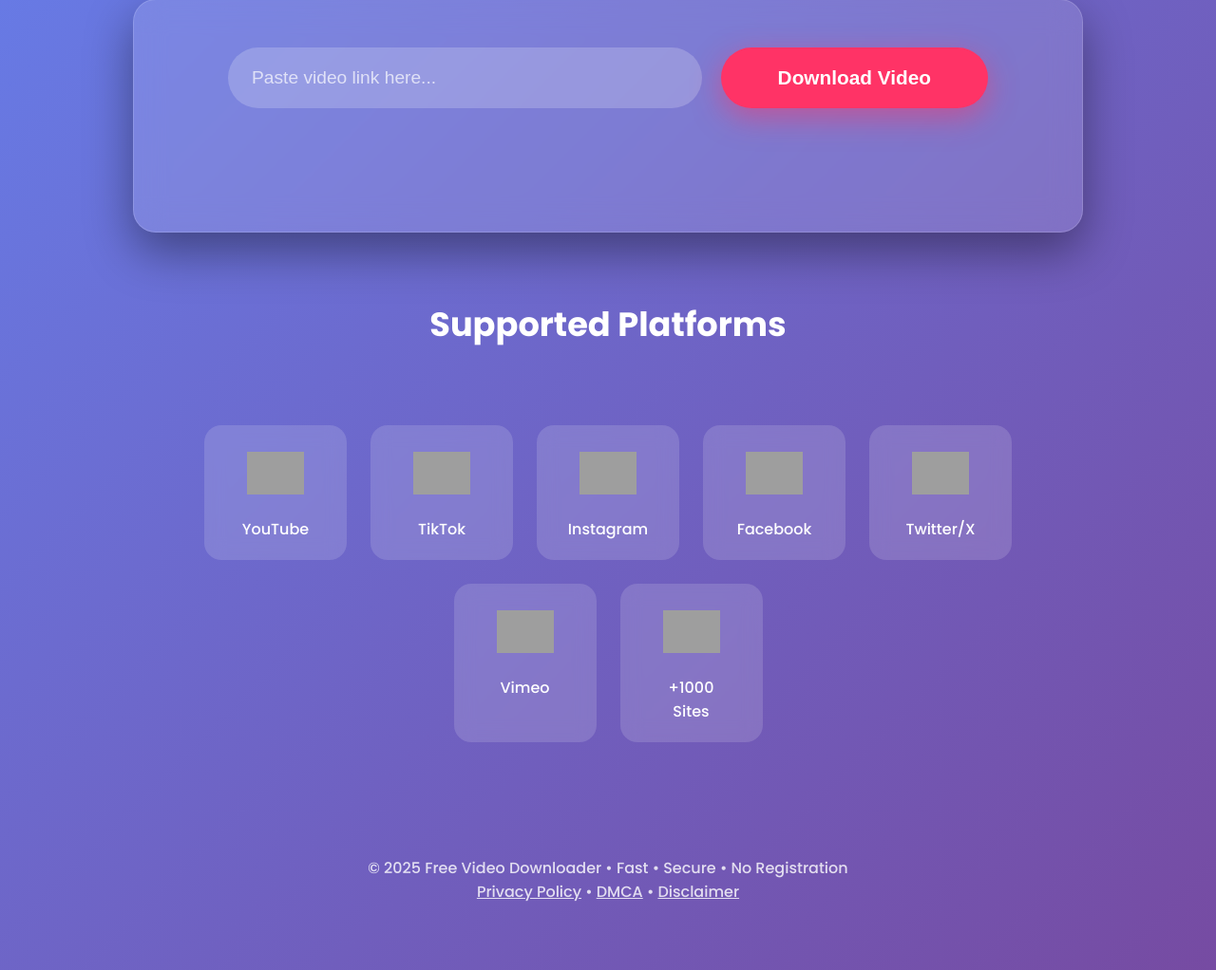
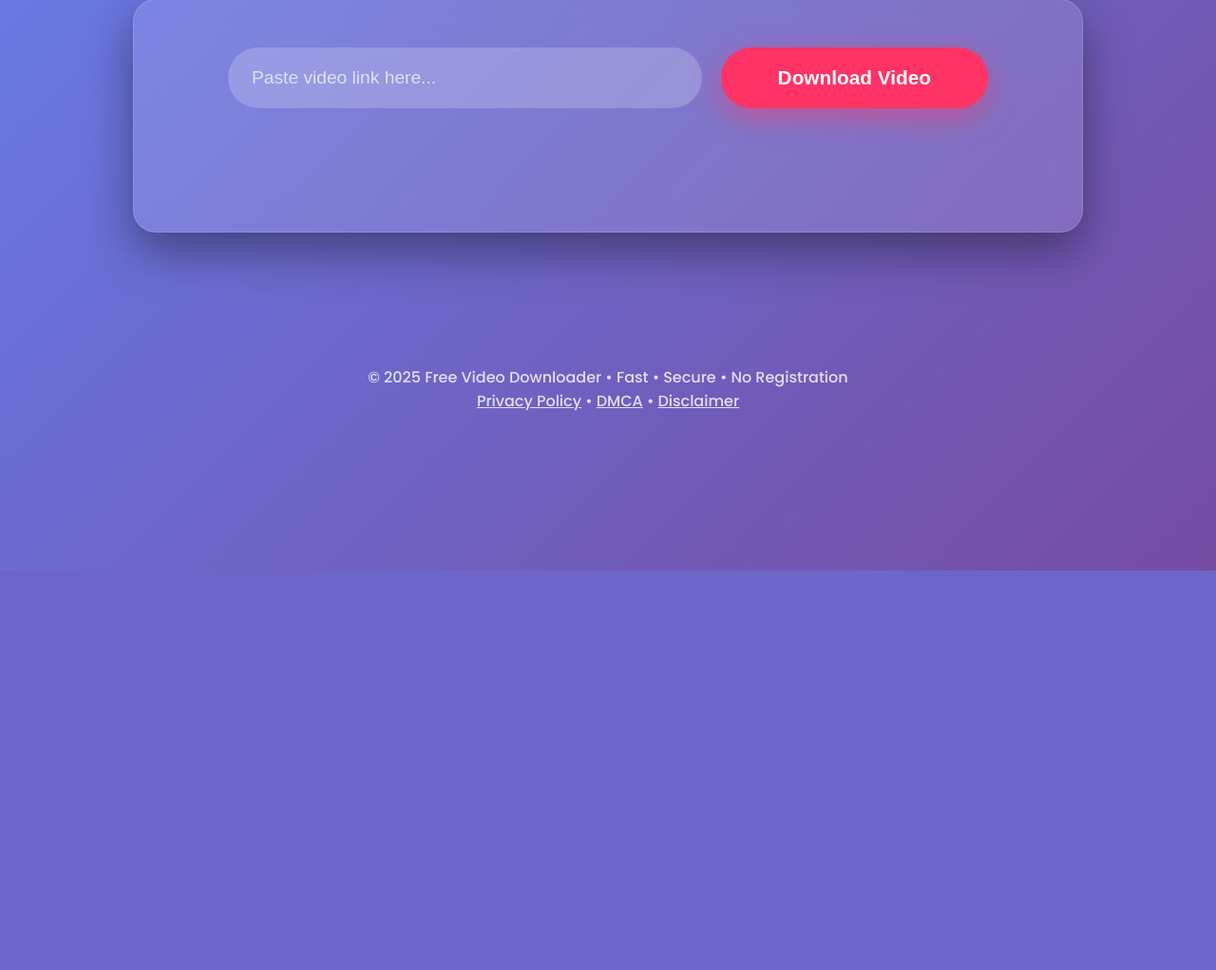
Before and after one commit to toktokbuzz-droid/video-downloader, a Flask app: page / in a window 1280 px wide. Shown: the part 199-1221 px from the top of the page at 95% size. After the commit the page ends 800 px from the top, so only its background shows below. Run offline with Flask 3, Linux system fonts and the light colour scheme; grey boxes are pictures that could not be loaded.

Commit message:
Update index.html

```diff
--- a/templates/index.html
+++ b/templates/index.html
@@ -3,18 +3,11 @@
 <head>
   <meta charset="UTF-8" />
   <meta name="viewport" content="width=device-width, initial-scale=1.0"/>
-  <title>Free Video Downloader – YouTube, TikTok, Instagram & More</title>
-  <meta name="description" content="Download videos from YouTube, TikTok, Instagram, Facebook & 1000+ sites in HD with just one click. Fast, free, no signup!"/>
+  <title>Free Video Downloader – One Click HD Download</title>
+  <meta name="description" content="Paste any video link & download instantly in best quality. YouTube, TikTok, Instagram, Facebook & more."/>
 
-  <!-- SEO -->
-  <meta property="og:title" content="Free Video Downloader – One Click HD Download" />
-  <meta property="og:description" content="Paste link → Click Download → Video saved instantly!" />
-  <meta property="og:image" content="https://yourdomain.com/preview.jpg" />
-
-  <link href="https://fonts.googleapis.com/css2?family=Poppins:wght@500;600;700&display=swap" rel="stylesheet">
-
-  <!-- Google AdSense Auto Ads (ON) -->
-  <script async src="https://pagead2.googlesyndication.com/pagead/js/adsbygoogle.js?client=ca-pub-8700297475775171"
+  <!-- Google AdSense Auto Ads -->
+  <script async src="https://pagead2.googlesyndication.com/pagead/js/adsbygoogle.js?client=ca-pub-ca-pub-8700297475775171"
        crossorigin="anonymous"></script>
   <script>
        (adsbygoogle = window.adsbygoogle || []).push({
@@ -23,6 +16,7 @@
        });
   </script>
 
+  <link href="https://fonts.googleapis.com/css2?family=Poppins:wght@500;600;700&display=swap" rel="stylesheet">
   <style>
     * { margin:0; padding:0; box-sizing:border-box; }
     body {
@@ -35,16 +29,8 @@
     }
     .container { max-width: 1000px; margin: 0 auto; }
 
-    h1 {
-      font-size: 3rem;
-      margin-bottom: 15px;
-      text-shadow: 0 4px 15px rgba(0,0,0,0.4);
-    }
-    p {
-      font-size: 1.3rem;
-      opacity: 0.9;
-      margin-bottom: 50px;
-    }
+    h1 { font-size: 3rem; margin-bottom: 15px; text-shadow: 0 4px 15px rgba(0,0,0,0.4); }
+    p { font-size: 1.3rem; opacity: 0.9; margin-bottom: 50px; }
 
     .card {
       background: rgba(255,255,255,0.12);
@@ -56,91 +42,33 @@
     }
 
     .input-box {
-      display: flex;
-      gap: 20px;
-      max-width: 800px;
-      margin: 0 auto 30px;
-      flex-wrap: wrap;
-      justify-content: center;
+      display: flex; gap: 20px; max-width: 800px; margin: 0 auto 30px;
+      flex-wrap: wrap; justify-content: center;
     }
     #urlInput {
-      flex: 1;
-      min-width: 300px;
-      padding: 20px 25px;
-      font-size: 1.2rem;
-      border: none;
-      border-radius: 50px;
-      background: rgba(255,255,255,0.2);
-      color: white;
-      outline: none;
+      flex: 1; min-width: 300px; padding: 20px 25px; font-size: 1.2rem;
+      border: none; border-radius: 50px; background: rgba(255,255,255,0.2); color: white;
     }
     #urlInput::placeholder { color: rgba(255,255,255,0.7); }
 
     #downloadBtn {
-      padding: 20px 60px;
-      background: #ff3366;
-      color: white;
-      border: none;
-      border-radius: 50px;
-      font-size: 1.3rem;
-      font-weight: 600;
-      cursor: pointer;
+      padding: 20px 60px; background: #ff3366; color: white; border: none;
+      border-radius: 50px; font-size: 1.3rem; font-weight: 600; cursor: pointer;
       box-shadow: 0 10px 30px rgba(255,51,102,0.5);
-      transition: 0.3s;
     }
-    #downloadBtn:hover { transform: translateY(-5px); box-shadow: 0 15px 40px rgba(255,51,102,0.6); }
-    #downloadBtn:active { transform: translateY(-2px); }
+    #downloadBtn:hover { transform: translateY(-5px); }
 
-    #status {
-      margin-top: 25px;
-      font-size: 1.4rem;
-      min-height: 50px;
-    }
-
-    .loader {
-      display: none;
-      margin: 40px auto;
-    }
+    #status { margin-top: 25px; font-size: 1.4rem; min-height: 50px; }
+    .loader { display: none; margin: 40px auto; }
     .spinner {
-      width: 60px;
-      height: 60px;
-      border: 6px solid rgba(255,255,255,0.3);
-      border-top: 6px solid #ff3366;
-      border-radius: 50%;
-      animation: spin 1s linear infinite;
-      margin: 0 auto;
+      width: 60px; height: 60px; border: 6px solid rgba(255,255,255,0.3);
+      border-top: 6px solid #ff3366; border-radius: 50%;
+      animation: spin 1s linear infinite; margin: 0 auto;
     }
     @keyframes spin { to { transform: rotate(360deg); } }
 
-    .platforms {
-      display: flex;
-      flex-wrap: wrap;
-      justify-content: center;
-      gap: 25px;
-      margin: 80px 0;
-    }
-    .plat {
-      background: rgba(255,255,255,0.15);
-      padding: 20px 30px;
-      border-radius: 18px;
-      width: 150px;
-      backdrop-filter: blur(10px);
-    }
-    .plat img { width: 60px; height: 60px; object-fit: contain; margin-bottom: 10px; }
-
-    footer {
-      margin-top: 80px;
-      padding: 40px;
-      opacity: 0.8;
-      font-size: 1rem;
-    }
+    footer { margin-top: 100px; padding: 40px; opacity: 0.8; }
     footer a { color: white; text-decoration: underline; }
-
-    @media (max-width: 768px) {
-      h1 { font-size: 2.4rem; }
-      .input-box { flex-direction: column; }
-      #downloadBtn { width: 100%; max-width: 340px; margin: 0 auto; }
-    }
   </style>
 </head>
 <body>
@@ -156,17 +84,6 @@
       </div>
       <div id="status"></div>
       <div class="loader" id="loader"><div class="spinner"></div></div>
-    </div>
-
-    <h2 style="margin:70px 0 40px; font-size:2.2rem;">Supported Platforms</h2>
-    <div class="platforms">
-      <div class="plat"><img src="https://cdn.jsdelivr.net/gh/centerepit/icons/youtube.svg" alt="YouTube"><span>YouTube</span></div>
-      <div class="plat"><img src="https://cdn.jsdelivr.net/gh/centerepit/icons/tiktok.svg" alt="TikTok"><span>TikTok</span></div>
-      <div class="plat"><img src="https://cdn.jsdelivr.net/gh/centerepit/icons/instagram.svg" alt="Instagram"><span>Instagram</span></div>
-      <div class="plat"><img src="https://cdn.jsdelivr.net/gh/centerepit/icons/facebook.svg" alt="Facebook"><span>Facebook</span></div>
-      <div class="plat"><img src="https://cdn.jsdelivr.net/gh/centerepit/icons/twitter.svg" alt="Twitter"><span>Twitter/X</span></div>
-      <div class="plat"><img src="https://cdn.jsdelivr.net/gh/centerepit/icons/vimeo.svg" alt="Vimeo"><span>Vimeo</span></div>
-      <div class="plat"><img src="https://cdn.jsdelivr.net/gh/centerepit/icons/globe.svg" alt="More"><span>+1000 Sites</span></div>
     </div>
 
     <footer>
@@ -195,7 +112,7 @@
         const res = await fetch('/download', {
           method: 'POST',
           headers: {'Content-Type': 'application/json'},
-          body: JSON.stringify({url: url, quality: 'best'})
+          body: JSON.stringify({url: url})   // sirf URL bhej raha hai, quality nahi
         });
 
         if (res.ok) {
@@ -216,7 +133,6 @@
       }
     };
 
-    // Enter key support
     document.getElementById('urlInput').addEventListener('keypress', e => {
       if (e.key === 'Enter') btn.click();
     });
```
